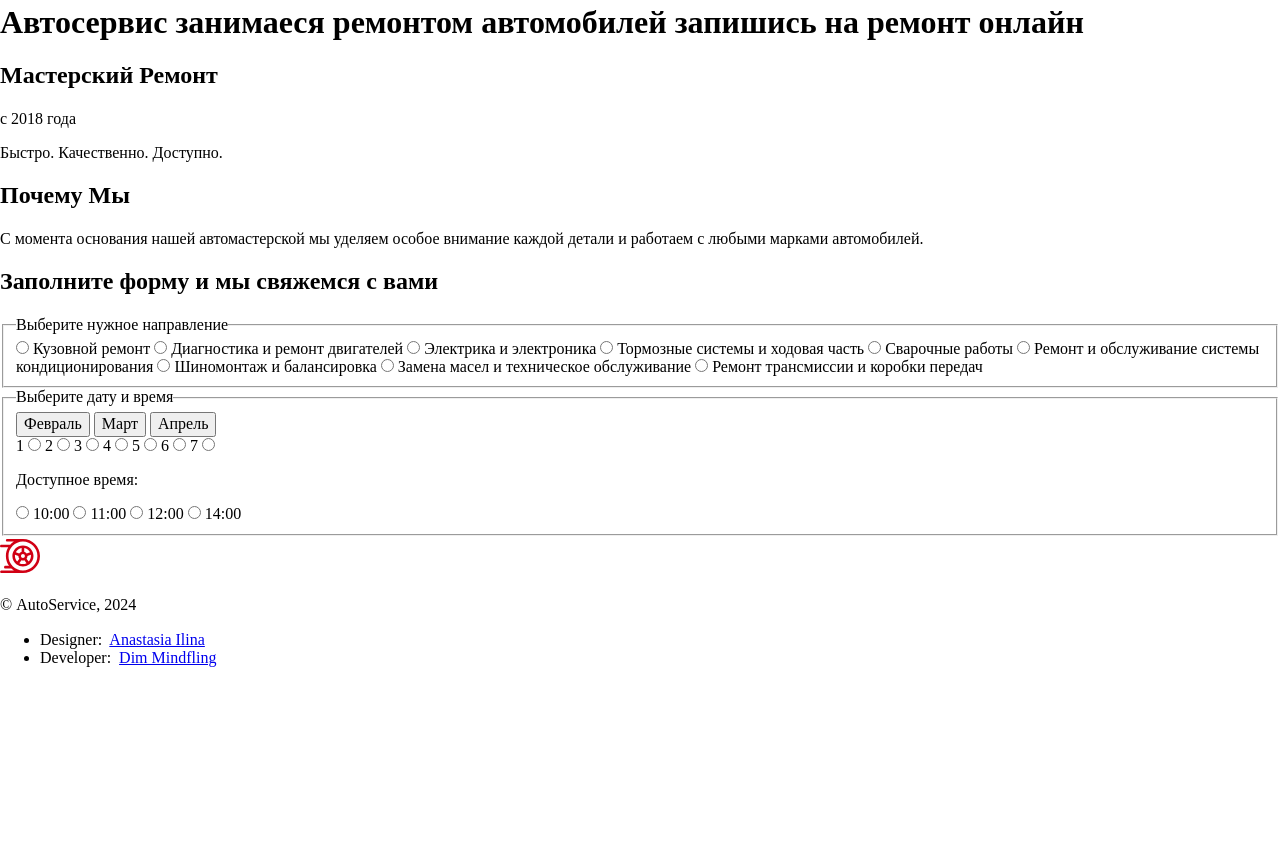
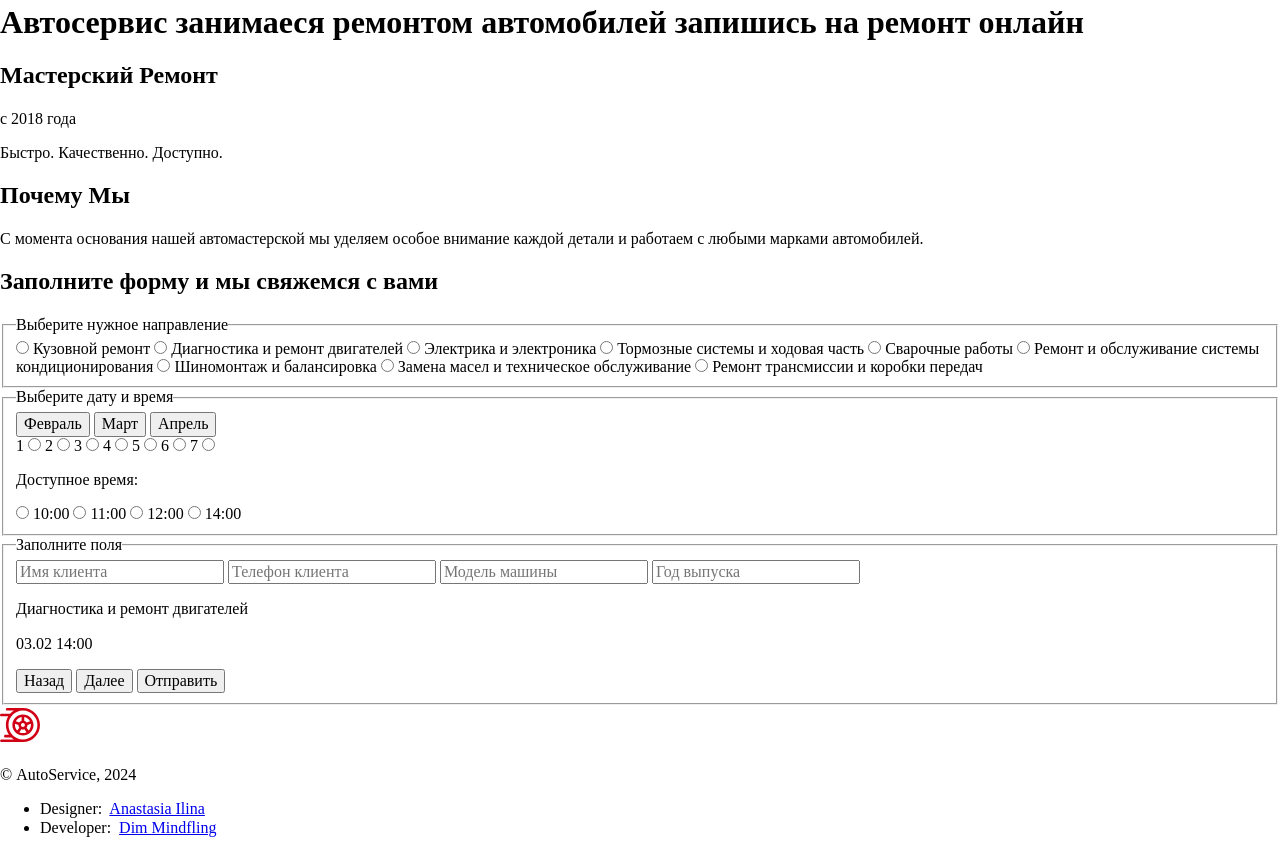
Before and after one commit to mindfling/ME_AutoService_workshop_Vite_scss, a website built with Vite: page index.html in a window 1280 px wide. Shown: the part 62-915 px from the top of the page. Before the commit the page ends 800 px from the top, so only its background shows below. Built offline with nearby package versions, Linux system fonts and the light colour scheme.

Commit message:
feat fieldset info

```diff
--- a/index.html
+++ b/index.html
@@ -197,7 +197,25 @@
             </div>
           </fieldset>
 
+          <fieldset class="form__fieldset form__fieldset_info info">
+            <legend class="form__title">Заполните поля</legend>
 
+            <input type="text" name="name" placeholder="Имя клиента" class="form__input" required>
+            <input type="text" name="phone" placeholder="Телефон клиента" class="form__input" required>
+            <input type="text" name="model" placeholder="Модель машины" class="form__input">
+            <input type="text" name="year" placeholder="Год выпуска" class="form__input">
+
+            <div class="form__info">
+              <p class="form__text info__type">Диагностика и ремонт двигателей</p>
+              <p class="form__info-time">
+                <time class="form__info-date-time" datatime="2024-02-03 14:00">03.02&nbsp;14:00</time>
+              </p>
+            </div>
+
+            <button type="button" class="form__btn-prev">Назад</button>
+            <button type="button" class="form__btn-next">Далее</button>
+            <button type="submit" class="form__btn-submit">Отправить</button>
+          </fieldset>
         </form>
       </div>
     </section>
```
